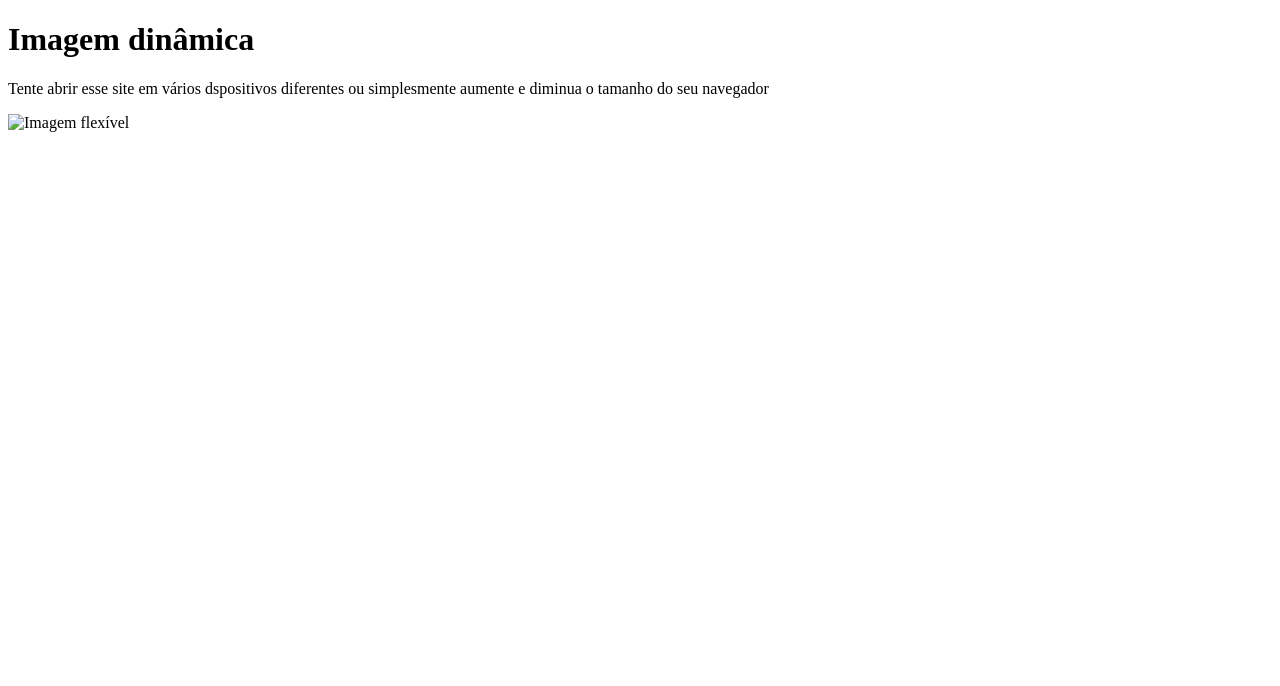
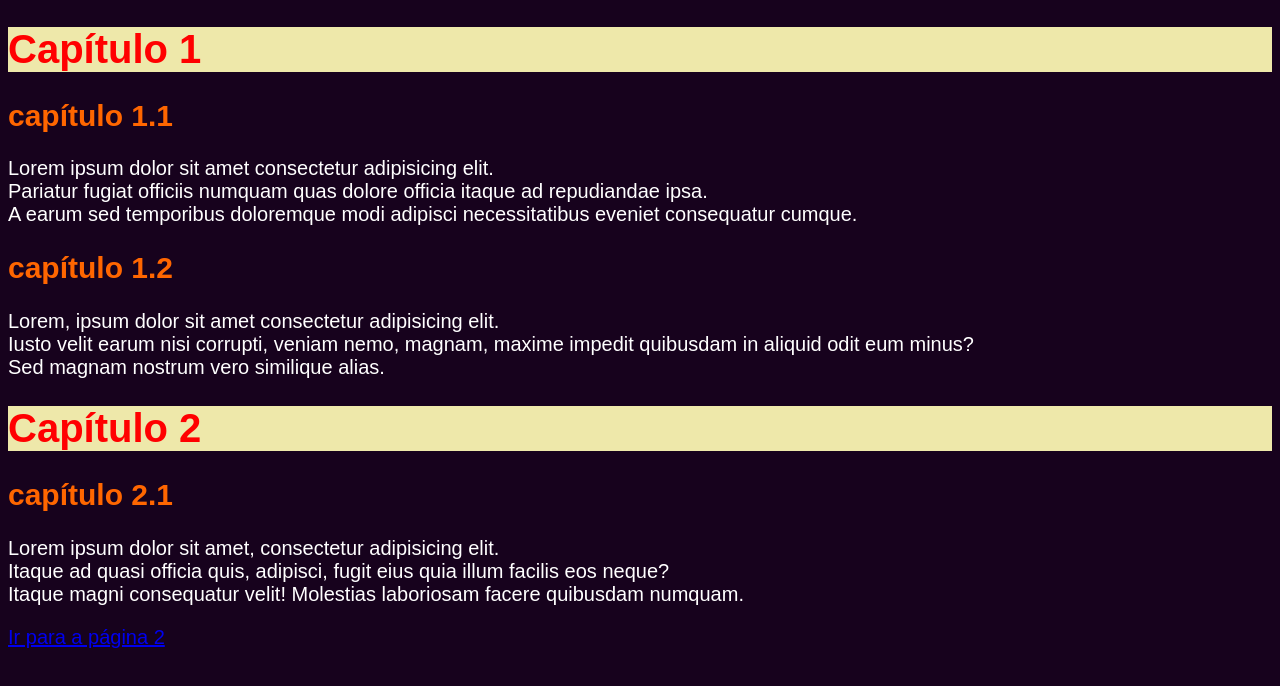
Before and after one commit to whoolv/exercicios_de_HTML, a plain HTML site: page index.html in a window 1280 px wide. Drawn offline with Linux system fonts and the light colour scheme.

Commit message:
Exercício prático com estilo externo.html
estrutura de duas páginas de site com estilo externo

```diff
--- a/index.html
+++ b/index.html
@@ -2,18 +2,20 @@
 <html lang="pt-br">
 <head>
     <meta charset="UTF-8">
-    <meta http-equiv="X-UA-Compatible" content="IE=edge">
     <meta name="viewport" content="width=device-width, initial-scale=1.0">
-    <title>Mídias em HTML5</title>
+    <title>Estilos Externos</title>
+    <link rel="stylesheet" href="style.css">
 </head>
 <body>
-    <h1>Imagem dinâmica</h1>
-    <p>Tente abrir esse site em vários dspositivos diferentes ou simplesmente aumente e diminua o tamanho do seu navegador</p>
+    <h1>Capítulo 1</h1>
+    <h2>capítulo 1.1</h2>
+    <p>Lorem ipsum dolor sit amet consectetur adipisicing elit. <br> Pariatur fugiat officiis numquam quas dolore officia itaque ad repudiandae ipsa. <br>A earum sed temporibus doloremque modi adipisci necessitatibus eveniet consequatur cumque.</p>
+    <h2>capítulo 1.2</h2>
+    <p>Lorem, ipsum dolor sit amet consectetur adipisicing elit. <br> Iusto velit earum nisi corrupti, veniam nemo, magnam, maxime impedit quibusdam in aliquid odit eum minus? <br> Sed magnam nostrum vero similique alias.</p>
+    <h1>Capítulo 2</h1>
 
-    <picture>
-    <source media="(max-width: 750px)" srcset="imagens/foto-p.png" type="image/png">
-    <source media="(max-width: 1000px)" srcset="imagens/foto-m.png" type="image/png">
-    <img src="imagens/foto-g.png" alt="Imagem flexível">
-    </picture>
+    <h2>capítulo 2.1</h2>
+    <p>Lorem ipsum dolor sit amet, consectetur adipisicing elit. <br> Itaque ad quasi officia quis, adipisci, fugit eius quia illum facilis eos neque? <br> Itaque magni consequatur velit! Molestias laboriosam facere quibusdam numquam.</p>
+    <p><a href="pagina02.html">Ir para a página 2</a></p>
 </body>
 </html>
--- /dev/null
+++ b/style.css
@@ -0,0 +1,19 @@
+@charset "UTF-8";
+
+
+body {
+    background-color: rgb(23, 2, 29);
+    font-family: Arial, Helvetica, sans-serif;
+    font-size: 20px;
+}
+h1 {
+    color: red;
+    background-color: palegoldenrod;
+}
+h2 {
+    color: rgb(255, 102, 0);
+}
+p {
+    color: white;
+    text-align: justify;
+}
```
Also changed, not shown: pagina02.html (added, +15 -0 lines).
